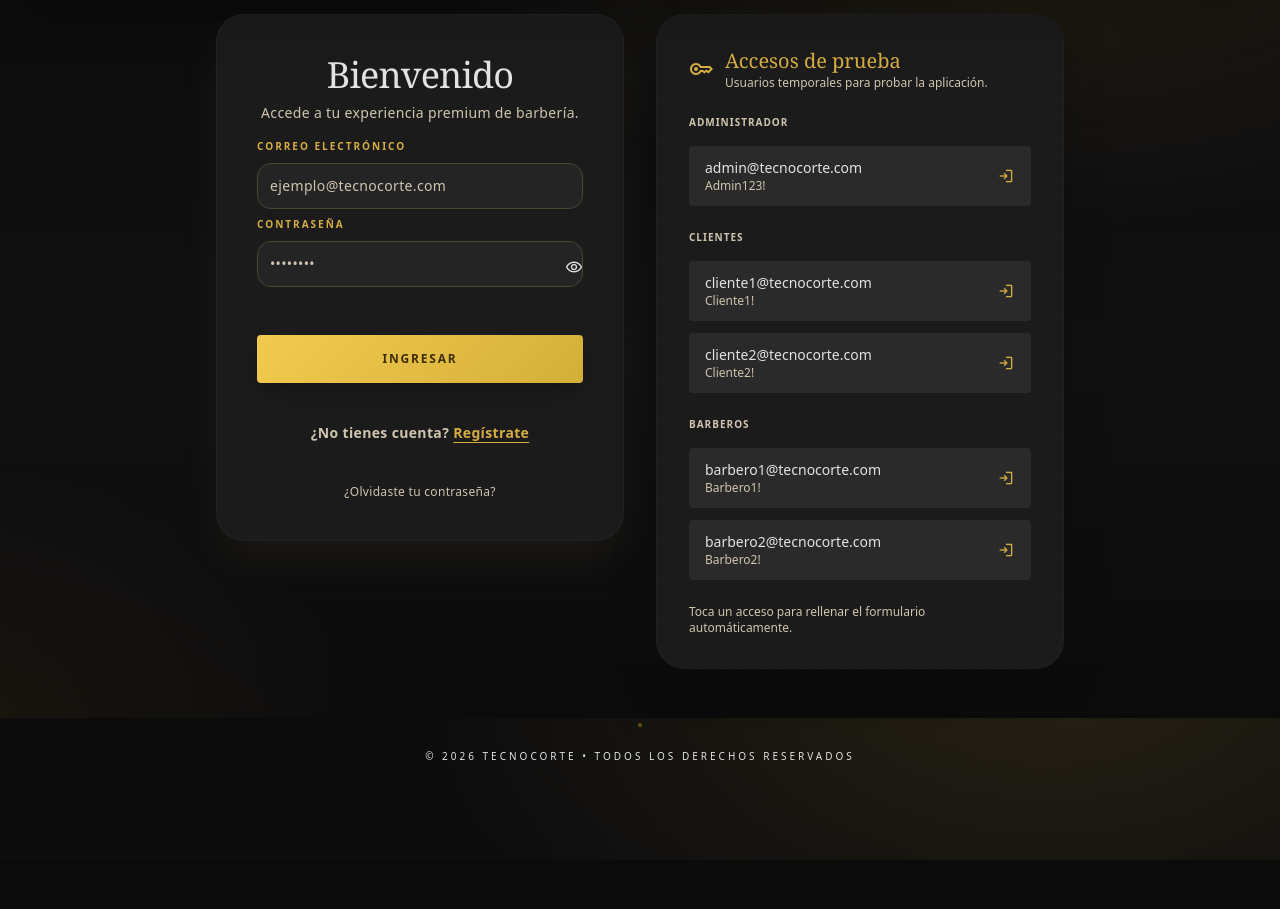
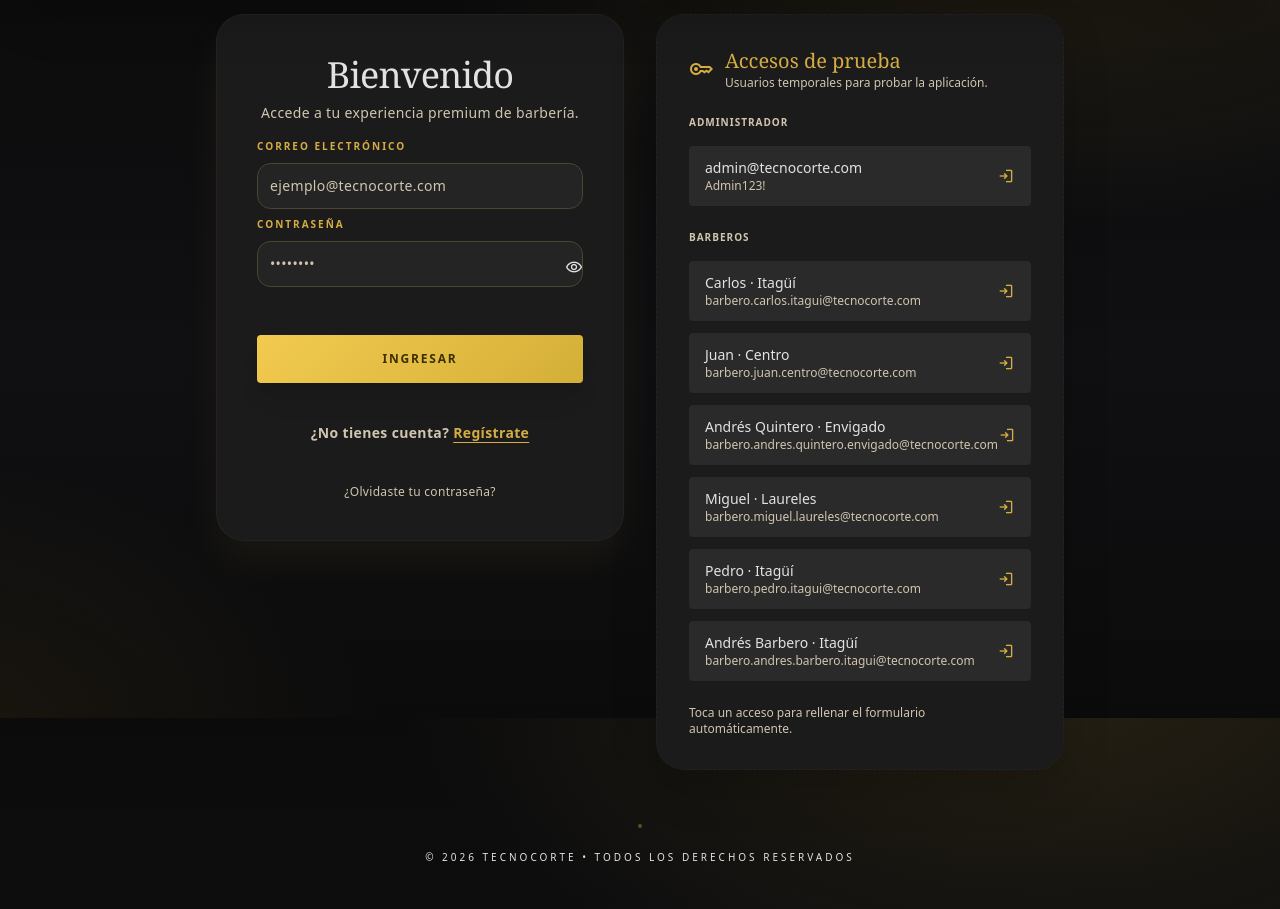
Before and after one commit to tecnocorte-barber/TecnoCorte_proyecto, a Django app: template sena/templates/publicos/login.html in a window 1280 px wide. Shown: the part 82-991 px from the top of the page. Before the commit the page ends 942 px from the top, so only its background shows below. Run offline with Django 5.2, Linux system fonts and the light colour scheme; the template is opened without the code that fills it, so the values that code supplies are empty; data comes from the database, SQL or seed files in the repository; parts of the project's set-up code (start-up, migrations or seed data) failed here and were passed over; some libraries are stand-ins or nearby versions.

Commit message:
feat: muestra todos los accesos de barberos en login

```diff
--- a/sena/templates/publicos/login.html
+++ b/sena/templates/publicos/login.html
@@ -215,53 +215,71 @@
         </button>
 
         <p class="mb-4 text-[10px] font-bold uppercase tracking-widest text-on-surface-variant">
-          Clientes
+          Barberos
         </p>
         <button
           type="button"
-          onclick="rellenarLogin('cliente1@tecnocorte.com', 'Cliente1!')"
+          onclick="rellenarLogin('barbero.carlos.itagui@tecnocorte.com', 'barbero123')"
           class="mb-3 flex w-full items-center justify-between rounded-lg bg-surface-container-high px-4 py-3 text-left transition-colors hover:bg-surface-container-highest"
         >
           <span class="flex flex-col">
-            <span class="text-sm text-on-surface">cliente1@tecnocorte.com</span>
-            <span class="text-xs text-on-surface-variant">Cliente1!</span>
+            <span class="text-sm text-on-surface">Carlos · Itagüí</span>
+            <span class="text-xs text-on-surface-variant">barbero.carlos.itagui@tecnocorte.com</span>
           </span>
           <span class="material-symbols-outlined text-primary text-lg">login</span>
         </button>
         <button
           type="button"
-          onclick="rellenarLogin('cliente2@tecnocorte.com', 'Cliente2!')"
-          class="mb-6 flex w-full items-center justify-between rounded-lg bg-surface-container-high px-4 py-3 text-left transition-colors hover:bg-surface-container-highest"
-        >
-          <span class="flex flex-col">
-            <span class="text-sm text-on-surface">cliente2@tecnocorte.com</span>
-            <span class="text-xs text-on-surface-variant">Cliente2!</span>
-          </span>
-          <span class="material-symbols-outlined text-primary text-lg">login</span>
-        </button>
-
-        <p class="mb-4 text-[10px] font-bold uppercase tracking-widest text-on-surface-variant">
-          Barberos
-        </p>
-        <button
-          type="button"
-          onclick="rellenarLogin('barbero1@tecnocorte.com', 'Barbero1!')"
+          onclick="rellenarLogin('barbero.juan.centro@tecnocorte.com', 'barbero123')"
           class="mb-3 flex w-full items-center justify-between rounded-lg bg-surface-container-high px-4 py-3 text-left transition-colors hover:bg-surface-container-highest"
         >
           <span class="flex flex-col">
-            <span class="text-sm text-on-surface">barbero1@tecnocorte.com</span>
-            <span class="text-xs text-on-surface-variant">Barbero1!</span>
+            <span class="text-sm text-on-surface">Juan · Centro</span>
+            <span class="text-xs text-on-surface-variant">barbero.juan.centro@tecnocorte.com</span>
           </span>
           <span class="material-symbols-outlined text-primary text-lg">login</span>
         </button>
         <button
           type="button"
-          onclick="rellenarLogin('barbero2@tecnocorte.com', 'Barbero2!')"
+          onclick="rellenarLogin('barbero.andres.quintero.envigado@tecnocorte.com', 'barbero123')"
+          class="mb-3 flex w-full items-center justify-between rounded-lg bg-surface-container-high px-4 py-3 text-left transition-colors hover:bg-surface-container-highest"
+        >
+          <span class="flex flex-col">
+            <span class="text-sm text-on-surface">Andrés Quintero · Envigado</span>
+            <span class="text-xs text-on-surface-variant">barbero.andres.quintero.envigado@tecnocorte.com</span>
+          </span>
+          <span class="material-symbols-outlined text-primary text-lg">login</span>
+        </button>
+        <button
+          type="button"
+          onclick="rellenarLogin('barbero.miguel.laureles@tecnocorte.com', 'barbero123')"
+          class="mb-3 flex w-full items-center justify-between rounded-lg bg-surface-container-high px-4 py-3 text-left transition-colors hover:bg-surface-container-highest"
+        >
+          <span class="flex flex-col">
+            <span class="text-sm text-on-surface">Miguel · Laureles</span>
+            <span class="text-xs text-on-surface-variant">barbero.miguel.laureles@tecnocorte.com</span>
+          </span>
+          <span class="material-symbols-outlined text-primary text-lg">login</span>
+        </button>
+        <button
+          type="button"
+          onclick="rellenarLogin('barbero.pedro.itagui@tecnocorte.com', 'barbero123')"
+          class="mb-3 flex w-full items-center justify-between rounded-lg bg-surface-container-high px-4 py-3 text-left transition-colors hover:bg-surface-container-highest"
+        >
+          <span class="flex flex-col">
+            <span class="text-sm text-on-surface">Pedro · Itagüí</span>
+            <span class="text-xs text-on-surface-variant">barbero.pedro.itagui@tecnocorte.com</span>
+          </span>
+          <span class="material-symbols-outlined text-primary text-lg">login</span>
+        </button>
+        <button
+          type="button"
+          onclick="rellenarLogin('barbero.andres.barbero.itagui@tecnocorte.com', 'barbero123')"
           class="flex w-full items-center justify-between rounded-lg bg-surface-container-high px-4 py-3 text-left transition-colors hover:bg-surface-container-highest"
         >
           <span class="flex flex-col">
-            <span class="text-sm text-on-surface">barbero2@tecnocorte.com</span>
-            <span class="text-xs text-on-surface-variant">Barbero2!</span>
+            <span class="text-sm text-on-surface">Andrés Barbero · Itagüí</span>
+            <span class="text-xs text-on-surface-variant">barbero.andres.barbero.itagui@tecnocorte.com</span>
           </span>
           <span class="material-symbols-outlined text-primary text-lg">login</span>
         </button>
```
